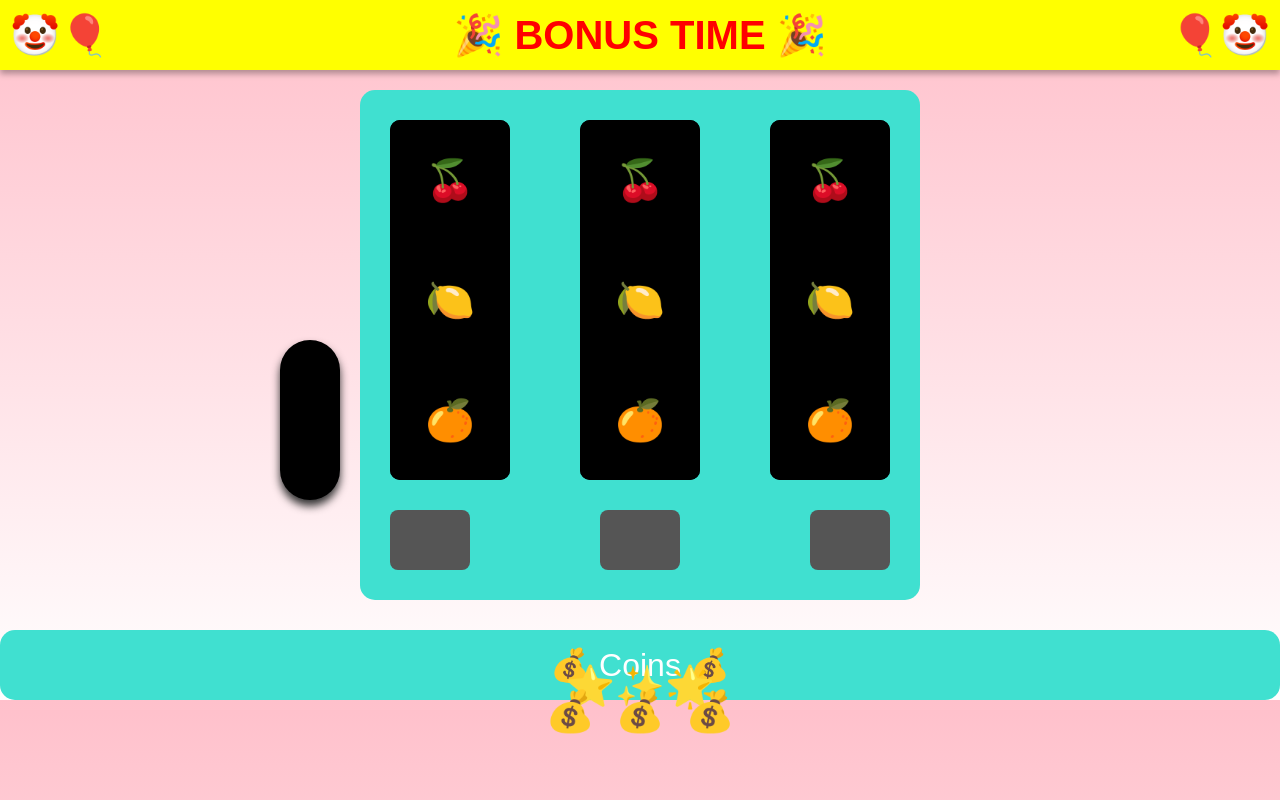
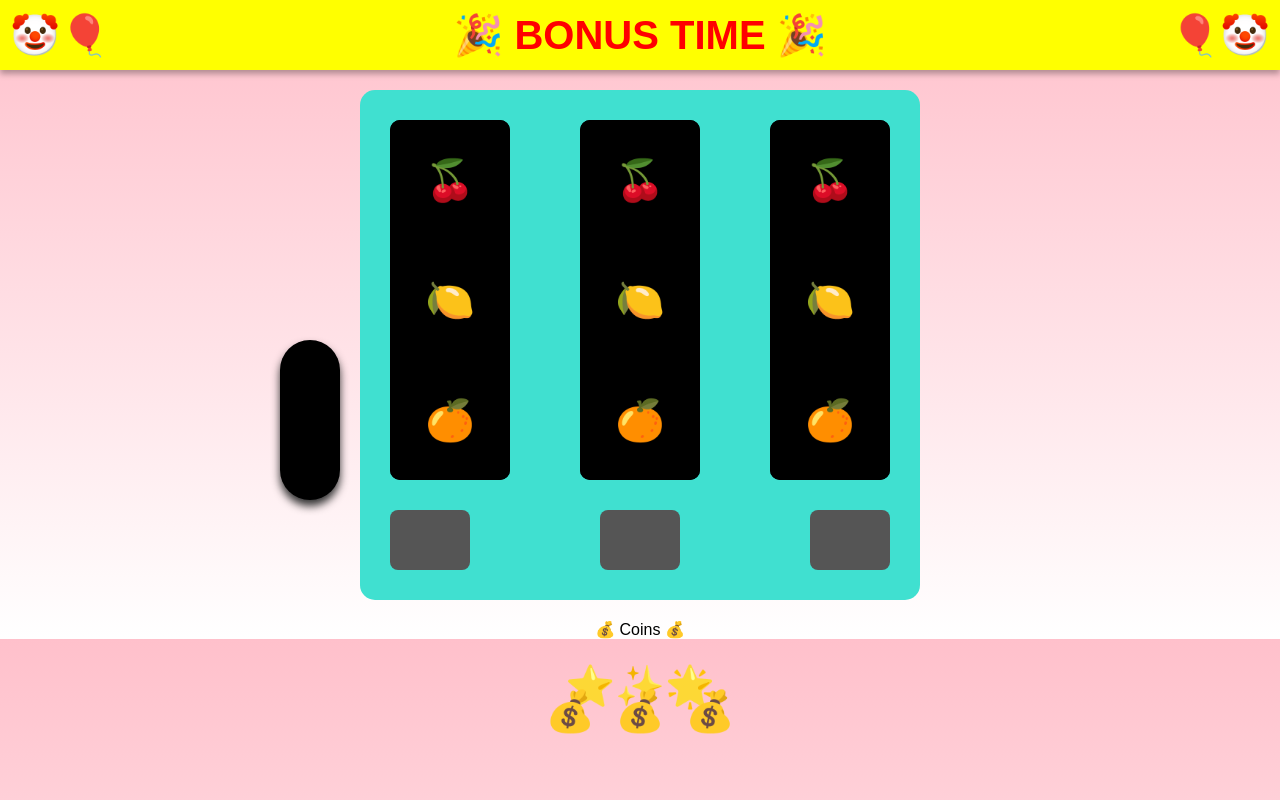
Before and after one commit to R-N-do/slot-practice, a plain HTML site: page Index.html in a window 1280 px wide. Drawn offline with Linux system fonts and the light colour scheme.

Commit message:
Update Index.html

```diff
--- a/Index.html
+++ b/Index.html
@@ -101,17 +101,7 @@
         .stop-button:hover {
             background-color: #777;
         }
-        .coin-display {
-            width: 100%;
-            height: 70px;
-            background: #40E0D0; /* ターコイズ */
-            color: white;
-            text-align: center;
-            font-size: 2rem;
-            line-height: 70px;
-            margin-top: 30px;
-            border-radius: 15px;
-        }
+
         .coin-animation {
             position: fixed;
             bottom: 50px;
```
